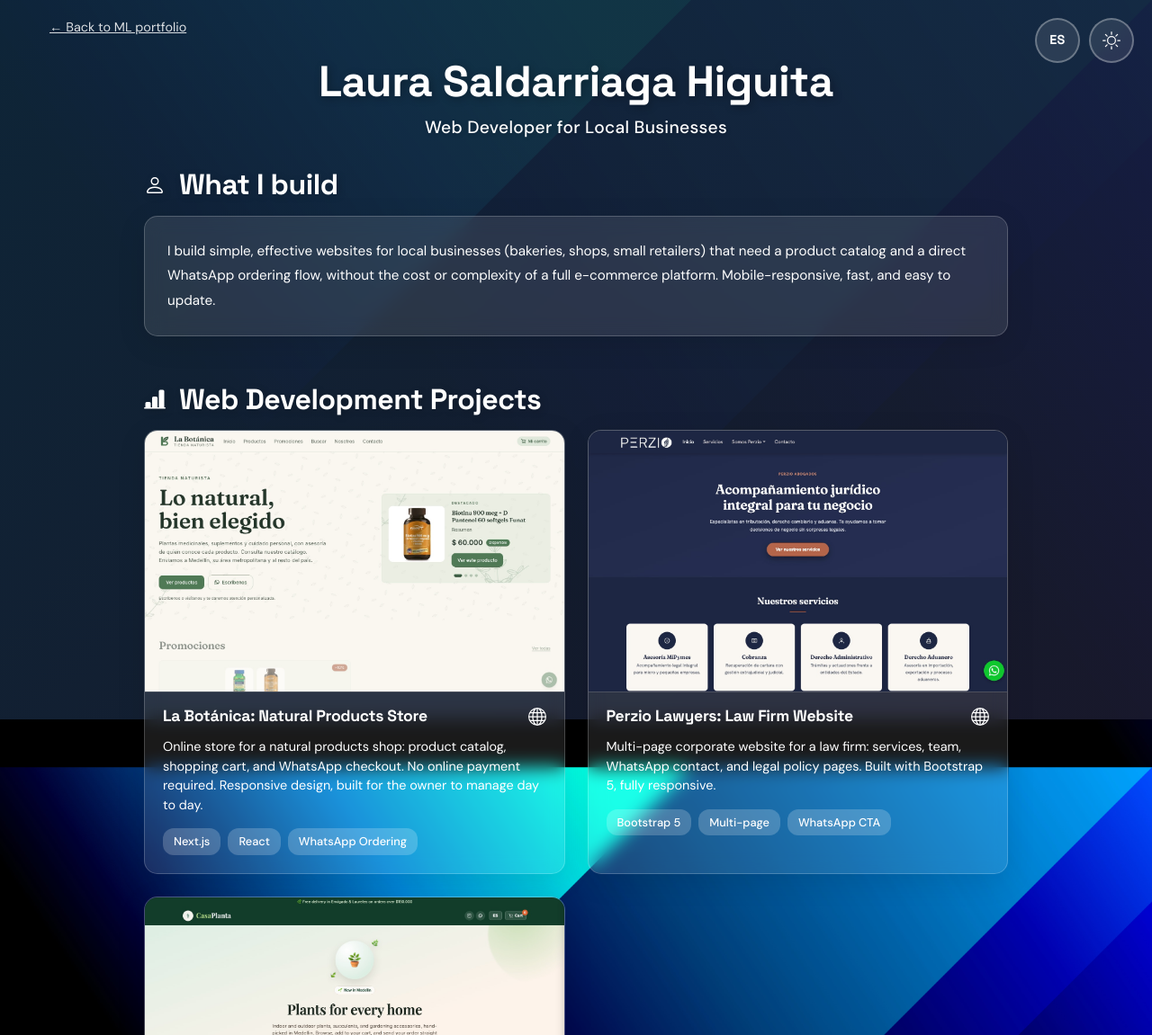
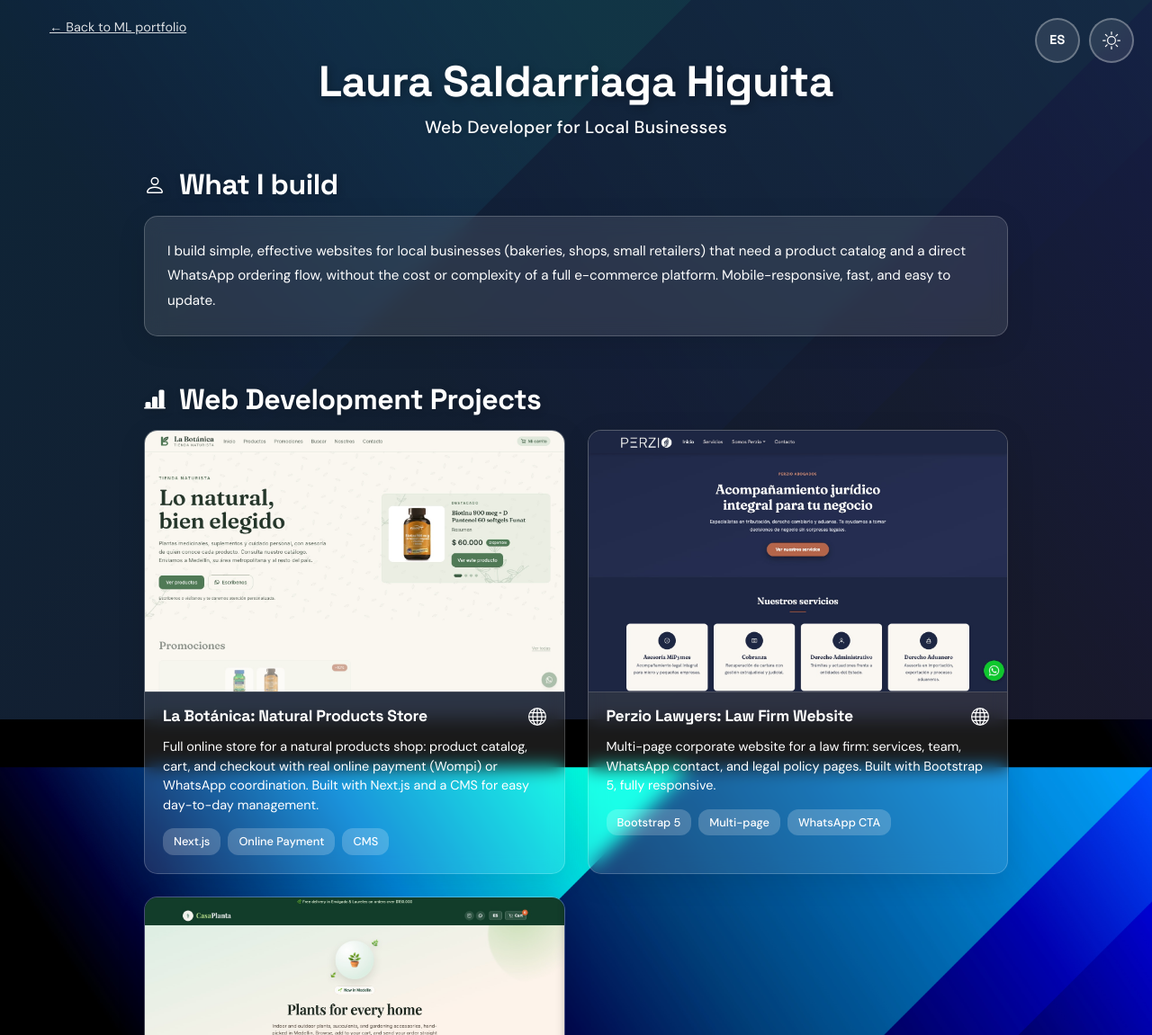
Before and after one commit to laurash96/portfolio-LSH, a plain HTML site: page web-dev.html in a window 1280 px wide. Shown: the top 1151 px of the page at 90% size. Drawn offline with nearby package versions, Linux system fonts and the light colour scheme.

Commit message:
Update La Botánica copy to reflect real online payment via Wompi
The description previously said "no online payment required," which
was inaccurate: the site has a working Wompi checkout alongside
WhatsApp coordination. Also swapped a project tag to surface this.

Co-Authored-By: Claude Sonnet 5 <noreply@anthropic.com>

```diff
--- a/web-dev.html
+++ b/web-dev.html
@@ -97,13 +97,14 @@
                             </a>
                         </div>
                         <p class="project-description text-color" data-i18n="webdev-project1-desc">
-                            Online store for a natural products shop: product catalog, shopping cart, and WhatsApp checkout.
-                            No online payment required. Responsive design, built for the owner to manage day to day.
+                            Full online store for a natural products shop: product catalog, cart, and checkout with
+                            real online payment (Wompi) or WhatsApp coordination. Built with Next.js and a CMS for
+                            easy day-to-day management.
                         </p>
                         <div class="project-tags">
                             <span class="project-tag">Next.js</span>
-                            <span class="project-tag">React</span>
-                            <span class="project-tag">WhatsApp Ordering</span>
+                            <span class="project-tag">Online Payment</span>
+                            <span class="project-tag">CMS</span>
                         </div>
                     </div>
 
@@ -205,7 +206,7 @@
                 'webdev-about-text': 'I build simple, effective websites for local businesses (bakeries, shops, small retailers) that need a product catalog and a direct WhatsApp ordering flow, without the cost or complexity of a full e-commerce platform. Mobile-responsive, fast, and easy to update.',
                 'webdev-projects-title': 'Web Development Projects',
                 'webdev-project1-title': 'La Botánica: Natural Products Store',
-                'webdev-project1-desc': 'Online store for a natural products shop: product catalog, shopping cart, and WhatsApp checkout. No online payment required. Responsive design, built for the owner to manage day to day.',
+                'webdev-project1-desc': 'Full online store for a natural products shop: product catalog, cart, and checkout with real online payment (Wompi) or WhatsApp coordination. Built with Next.js and a CMS for easy day-to-day management.',
                 'webdev-project2-title': 'Perzio Lawyers: Law Firm Website',
                 'webdev-project2-desc': 'Multi-page corporate website for a law firm: services, team, WhatsApp contact, and legal policy pages. Built with Bootstrap 5, fully responsive.',
                 'webdev-project3-title': 'CasaPlanta: Plant Shop Catalog',
@@ -221,7 +222,7 @@
                 'webdev-about-text': 'Construyo sitios web simples y efectivos para negocios locales (panaderías, tiendas, comercios pequeños) que necesitan un catálogo de productos y un flujo de pedido directo por WhatsApp, sin el costo ni la complejidad de una plataforma de e-commerce completa. Responsive, rápido y fácil de actualizar.',
                 'webdev-projects-title': 'Proyectos de Desarrollo Web',
                 'webdev-project1-title': 'La Botánica: Tienda de Productos Naturales',
-                'webdev-project1-desc': 'Tienda en línea para un negocio de productos naturales: catálogo de productos, carrito de compras y pedido por WhatsApp. Sin pago en línea. Diseño responsive, pensado para que la dueña lo administre día a día.',
+                'webdev-project1-desc': 'Tienda en línea completa para un negocio de productos naturales: catálogo, carrito y pago en línea real (Wompi) o coordinación por WhatsApp. Construida con Next.js y un CMS para que la dueña la administre fácilmente.',
                 'webdev-project2-title': 'Perzio Lawyers: Sitio de Despacho de Abogados',
                 'webdev-project2-desc': 'Sitio corporativo multi-página para un despacho de abogados: servicios, equipo, contacto por WhatsApp y páginas de políticas legales. Construido con Bootstrap 5, totalmente responsive.',
                 'webdev-project3-title': 'CasaPlanta: Catálogo de Tienda de Plantas',
```
